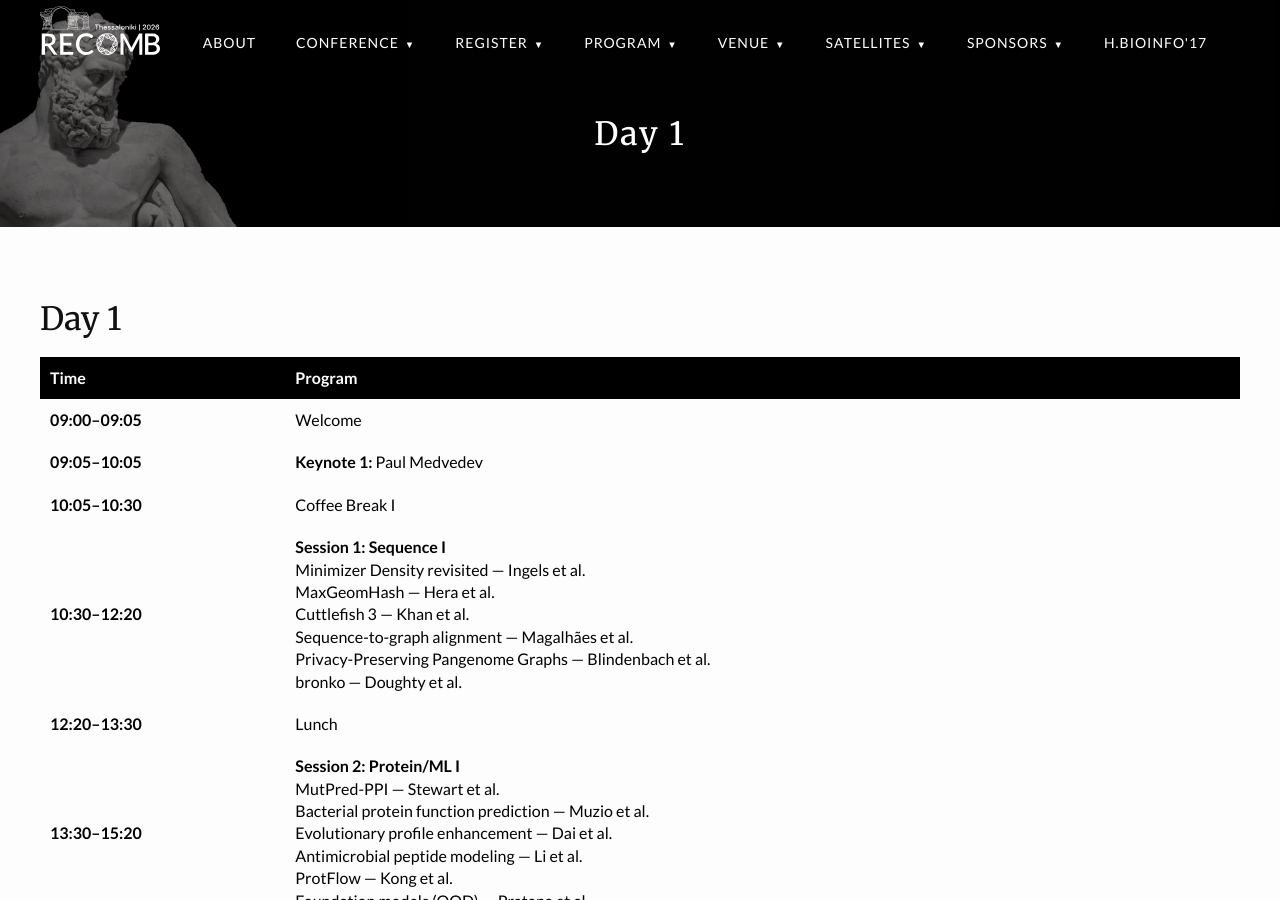
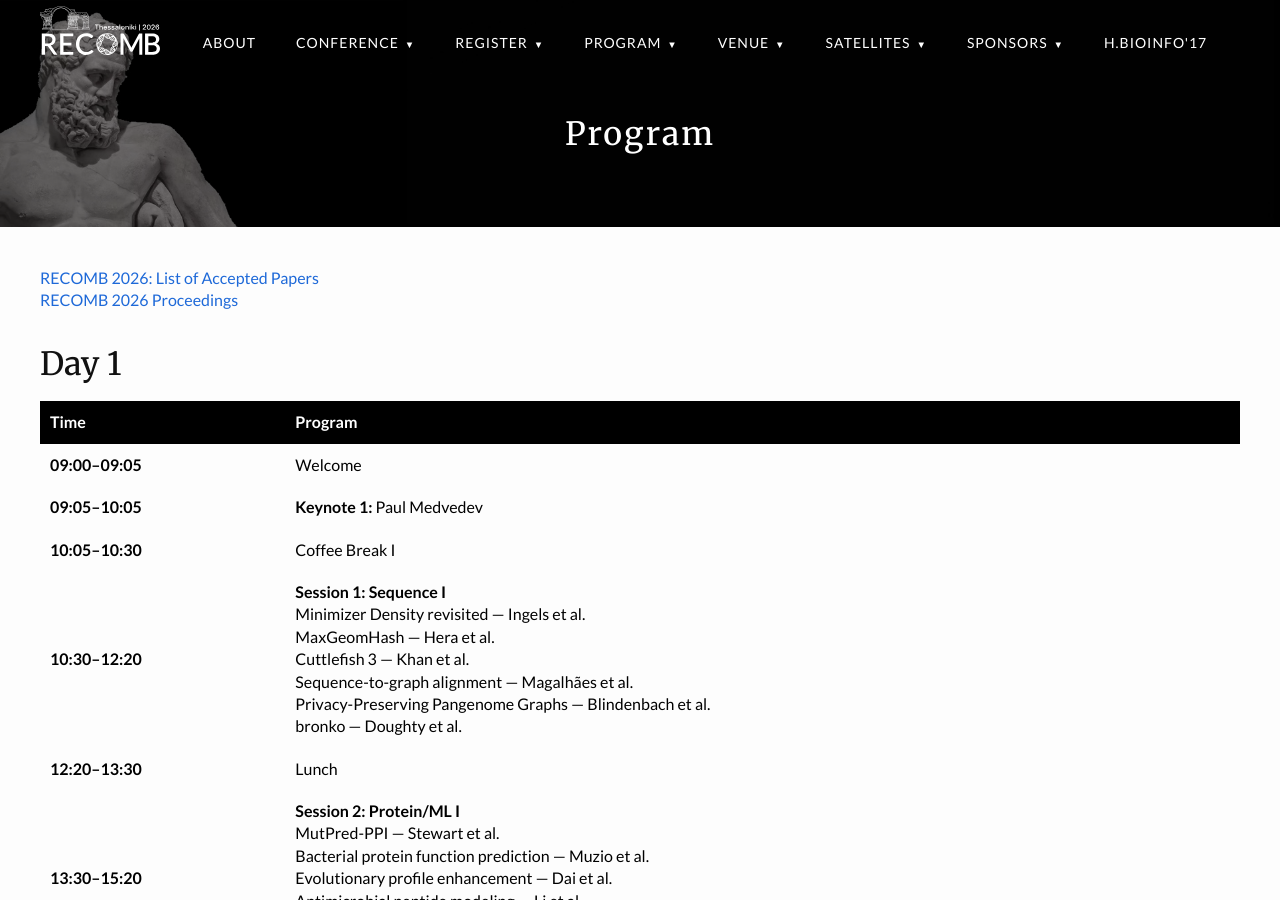
Before and after one commit to recomb-conference/recomb2026, a Jekyll site: the page built from programn.md, in a window 1280 px wide and 900 px high. Built offline with Jekyll 4.4.1, drawn with Linux system fonts in a browser that asks for light colours; nearby versions of some CDN libraries; our own code applies the rules of GitHub Pages for plain Markdown files.

Commit message:
Update programn.md with RECOMB 2026 details
Add layout and links for RECOMB 2026 program page

```diff
--- a/programn.md
+++ b/programn.md
@@ -1,3 +1,14 @@
+---
+layout: page
+title: Program
+---
+
+  <div class="program-links">
+    <a class="program-link" href="{{ '/accepted_papers.md' | relative_url }}">RECOMB 2026: List of Accepted Papers</a>
+    <br>
+    <a class="program-link" href="https://recomb.org/proceedings/proceedings/2030-2026/2026/">RECOMB 2026 Proceedings</a>
+  </div>
+
 ## Day 1
 
 | Time | Program |
```
